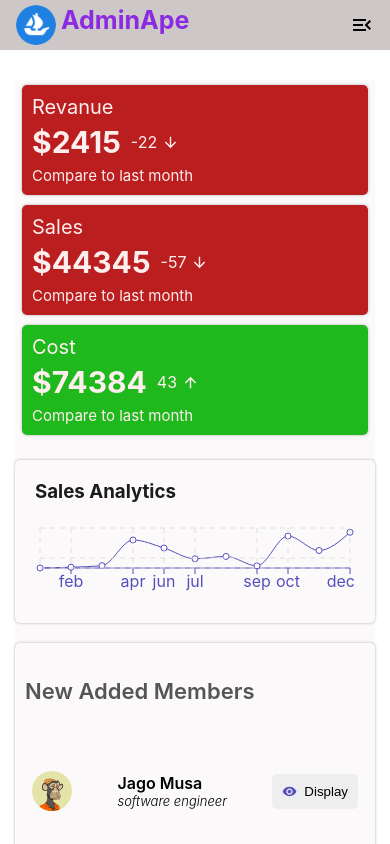
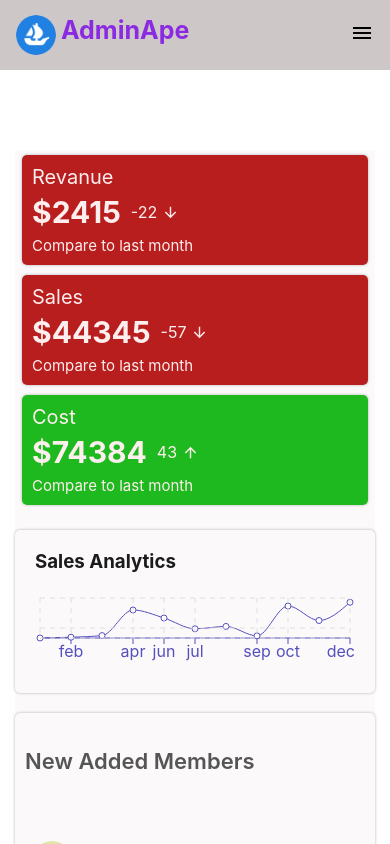
Before and after one commit to johnsmccain/admin_dashboard, a React (Vite) app: page / in a window 390 px wide. Shown: the top 844 px of the page. Built offline with nearby package versions, Linux system fonts and the light colour scheme.

Commit message:
intergrate mobile overlay

```diff
--- a/src/App.css
+++ b/src/App.css
@@ -8,17 +8,27 @@ body {
   /* background: #000; */
 
   overflow-x: hidden;
+  height: 100vh;
 }
 .container {
   display: flex;
 }
+@media screen and (max-width: 800px) {
+  .container {
+    display: block;
+  }
+
+  }
 .container__main {
   flex: 4;
   padding: 10px;
   border-radius: 5px;
-  position: sticky;
+  position: relative;
   overflow-y: scroll;
   top: 50px;
+  display: block;
+  margin-top: 70px;
+  z-index: 11;
 }
 .container__main::-webkit-scrollbar {
   display: none;
--- a/src/components/sidebar/Sidebar.jsx
+++ b/src/components/sidebar/Sidebar.jsx
@@ -3,14 +3,22 @@ import "./sidebar.scss";
 import SidebarList from "./sidebarList/SidebarList";
 // const [toggle, setToggle] = useState(false);
 import { dashboard, quickmenu, notificaions, staff } from "../../dummyData";
-import { useSelector } from "react-redux";
+import { useDispatch, useSelector } from "react-redux";
+import { toggler } from "../../store/toggleSlice";
 const Sidebar = () => {
-  const toggler = useSelector((state) => state.toggler.isToggle);
-  console.log(toggler);
+  const toggle = useSelector((state) => state.toggler.isToggle);
+
+  const dispatch = useDispatch();
   return (
+    <>
+      <div
+        className="overlay hide-for-mobile"
+        id={toggle && "show-for-mobile"}
+        onClick={() => dispatch(toggler())}
+      ></div>
       <div
         className={`sidebar hide-for-mobile `}
-      id={toggler && "show-for-mobile"}
+        id={toggle && "show-for-mobile"}
       >
         <div className="sidebar__container">
           <div className="sidebar__container__menu">
@@ -63,6 +71,7 @@ const Sidebar = () => {
           </div>
         </div>
       </div>
+    </>
   );
 };
 
--- a/src/components/sidebar/sidebar.scss
+++ b/src/components/sidebar/sidebar.scss
@@ -1,26 +1,19 @@
 .sidebar {
   flex: 1;
   position: sticky;
-  top: 50px;
+  top: 70px;
   overflow-y: scroll;
-  &::-webkit-scrollbar {
-    display: none;
+  background-color: #eee;
+  @media screen and (max-width: 800px) {
+    position: fixed;
+    flex: 9;
+    width:80%;
+    height:calc(100vh - 70px) ;
   }
-  &.hide-for-mobile {
-    @media screen and (max-width: 800px) {
-      position: absolute;
-      left: -1000px;
+
+    &::-webkit-scrollbar {
+      display: none;
     }
-  }
-  &#show-for-mobile{
-    @media screen and (max-width: 800px) {
-      position: absolute;
-      left: 0px;
-      z-index: 8888;
-      background: #eee;
-    }
-
-  }
 
   height: calc(100vh - 50px);
   &__container {
@@ -43,3 +36,27 @@
     }
   }
 }
+#show-for-mobile{
+  @media screen and (max-width: 800px) {
+    position: absolute;
+    left: 0px;
+    z-index: 8888;
+}}
+
+.hide-for-mobile {
+  @media screen and (max-width: 800px) {
+    position: absolute;
+    left: -1000px;
+  }
+}
+  .overlay{
+    z-index: 12;
+    overflow: hidden;
+      @media screen and (max-width: 800px) {
+        position: fixed;
+        width:100%;
+        height:calc(100vh - 70px) ;
+        background-color: rgba(black, 0.9);
+      }
+
+}
--- a/src/components/topbar/Topbar.jsx
+++ b/src/components/topbar/Topbar.jsx
@@ -1,9 +1,10 @@
-import React from "react";
+import React, { useState } from "react";
 import {
   Language,
   MenuOpen,
   Notifications,
   Settings,
+  Menu,
 } from "@mui/icons-material";
 import "./topbar.scss";
 import avarter from "../../assets/0.png";
@@ -13,6 +14,7 @@ import { toggler } from "../../store/toggleSlice";
 
 const Topbar = () => {
   const dispatch = useDispatch();
+  const [toggle, setToggle] = useState(true);
   return (
     <header className="topbar">
       <div className="topbar__container">
@@ -34,10 +36,16 @@ const Topbar = () => {
           </div>
           <img src={avarter} alt="" />
         </div>
-        <MenuOpen
-          className="topbar__container__icon"
-          onClick={() => dispatch(toggler())}
-        />
+
+        <div
+          className="hamburger topbar__container__icon"
+          onClick={() => {
+            dispatch(toggler());
+            setToggle(!toggle);
+          }}
+        >
+          {toggle ? <Menu /> : <MenuOpen />}
+        </div>
       </div>
     </header>
   );
--- a/src/components/topbar/topbar.scss
+++ b/src/components/topbar/topbar.scss
@@ -1,8 +1,8 @@
 .topbar {
   background: rgba(rgb(206, 199, 199), 01);
-  height: 50px;
+  height: 70px;
   width: 100%;
-  position: sticky;
+  position: fixed;
   top: 0;
   z-index: 999;
   .hide-for-mobile {
```
Lines whose indentation alone changed are shown as unchanged.
